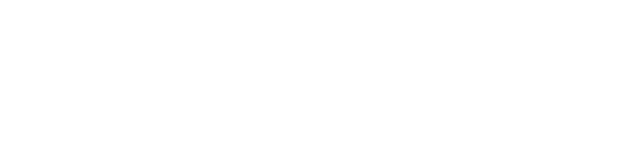
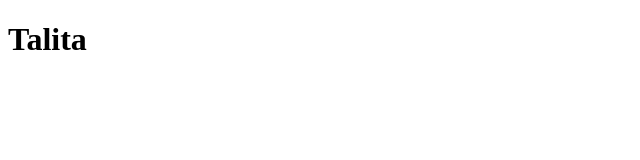
Before and after one commit to Goulart94/portifolioTalita, a plain HTML site: page index.html in a window 1280 px wide. Shown: the whole page, without its empty margins (0-640 px from the left). Drawn offline with Linux system fonts and the light colour scheme.

Commit message:
meu nome

```diff
--- a/index.html
+++ b/index.html
@@ -7,6 +7,6 @@
     <title>Document</title>
 </head>
 <body>
-
+    <h1>Talita</h1>
 </body>
 </html>
```
